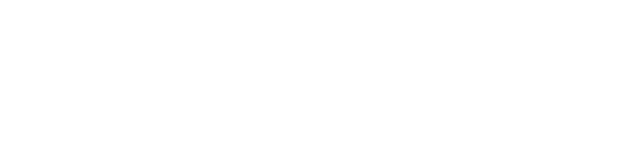
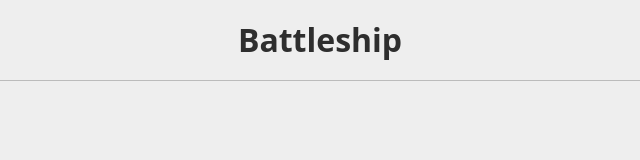
Before and after one commit to xxc451/battleship, a website built with webpack: page src/template.html in a window 1280 px wide. Shown: the whole page, without its empty margins (320-960 px from the left). Built offline with nearby package versions, Linux system fonts and the light colour scheme.

Commit message:
Setup page layout

```diff
--- a/src/style.css
+++ b/src/style.css
@@ -20,6 +20,7 @@
 body {
   line-height: 1.5;
   -webkit-font-smoothing: antialiased;
+  font-family: system-ui, "Segoe UI", Roboto, Helvetica, Arial, sans-serif, "Apple Color Emoji", "Segoe UI Emoji", "Segoe UI Symbol";
 }
 
 img, picture, video, canvas, svg {
@@ -41,3 +42,27 @@
 h1, h2, h3, h4, h5, h6 {
   text-wrap: balance;
 }
+
+/* Beginning of Styles */
+:root {
+  --color-primary: #93e2e4;
+  --color-bg: #eeeeee;
+  --color-border: #bbbbbb;
+  --color-main-text: #2e2e2e;
+  --color-muted-text: #6e6e6e;
+  --border-radius: 5px;
+}
+
+body {
+  background-color: var(--color-bg);
+  color: var(--color-main-text);
+}
+
+header {
+  border-bottom: var(--color-border) 1px solid;
+}
+
+header h1 {
+  padding: 16px;
+  text-align: center;
+}
--- a/src/template.html
+++ b/src/template.html
@@ -6,6 +6,7 @@
     <title>Document</title>
 </head>
 <body>
-
+    <header><h1>Battleship</h1></header>
+    <div id="content"></div>
 </body>
 </html>
```
